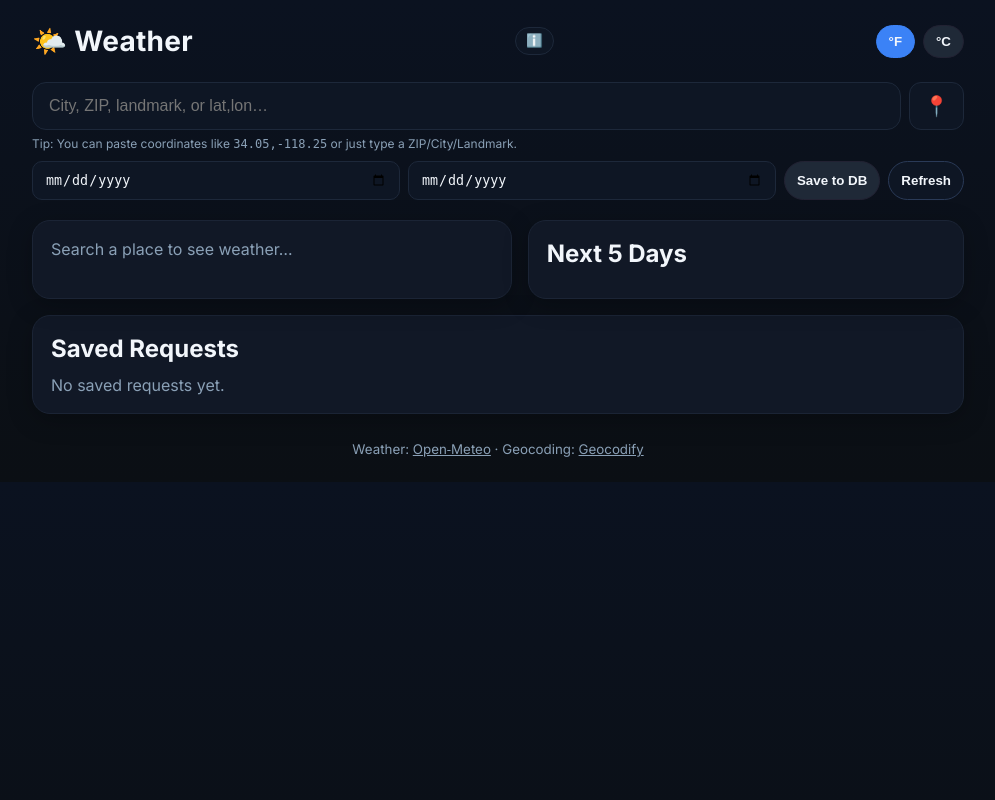
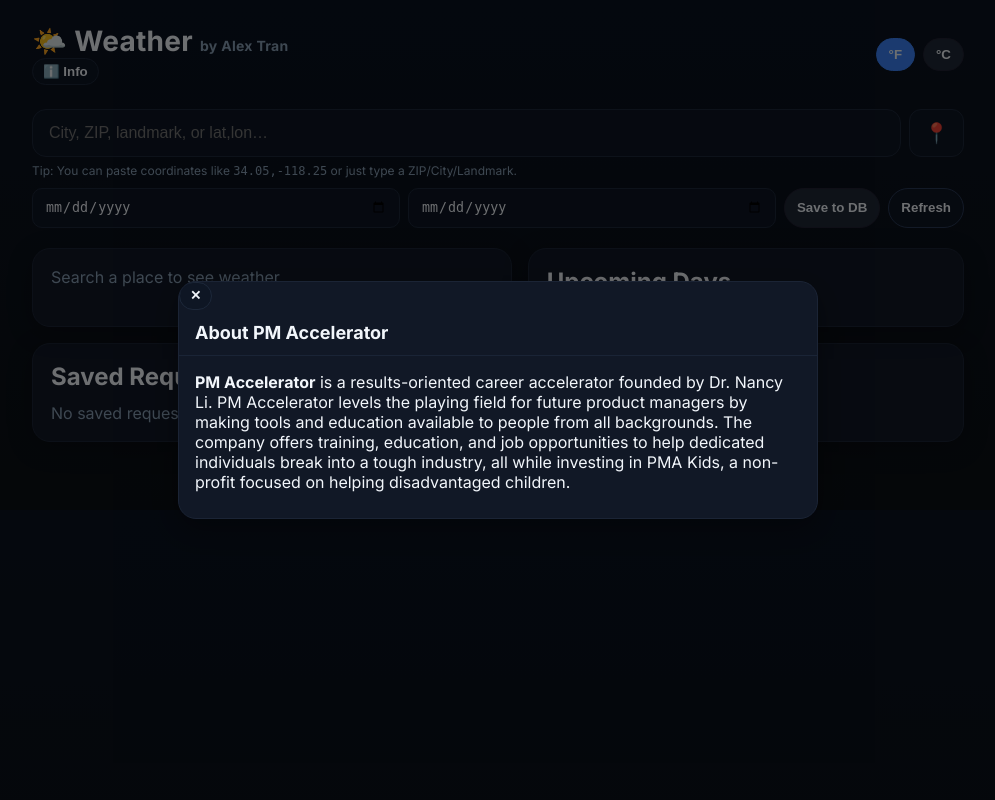
Before and after one commit to alexttran/WeatherApp, a Flask app: page / in a window 1280 px wide, after a click on "ℹ️ Info". Shown: the whole page, without its empty margins (142-1137 px from the left). Run offline with Flask 3, Linux system fonts and the light colour scheme; data that the repository does not hold is empty; some libraries are stand-ins or nearby versions.

Commit message:
Added info modal

```diff
--- a/static/styles.css
+++ b/static/styles.css
@@ -12,6 +12,7 @@
 .app { max-width: 980px; margin: 0 auto; padding: 24px; }
 .header { display: flex; align-items: center; justify-content: space-between; }
 .header h1 { margin: 0; font-size: 28px; letter-spacing: 0.3px; }
+.header .small-text { font-size: 14px; color: var(--muted); }
 .unit-toggle { display: flex; gap: 8px; }
 .pill { background: var(--pill); color: var(--text); border: 1px solid #223; border-radius: 999px; padding: 8px 12px; cursor: pointer; font-weight: 600; }
 .pill.active { background: var(--accent); border-color: var(--accent); }
--- a/templates/index.html
+++ b/templates/index.html
@@ -14,14 +14,20 @@
 <body>
   <div class="app">
     <header class="header">
-      <h1>🌤️ Weather</h1>
+      <div>
+        <h1>
+          <span>🌤️ Weather</span>
+          <span class="small-text"> by Alex Tran</span>
+        </h1>
         <button id="infoBtn"
+          type="button"
           class="icon-btn"
           aria-haspopup="dialog"
           aria-controls="infoOverlay"
           aria-expanded="false"
-        aria-label="About this app">ℹ️
+          aria-label="About this app">ℹ️ Info
         </button>
+      </div>
       <div class="unit-toggle" role="group" aria-label="Units">
         <button id="btnF" class="pill active" data-unit="fahrenheit">°F</button>
         <button id="btnC" class="pill" data-unit="celsius">°C</button>
@@ -50,7 +56,7 @@
       </section>
 
       <section class="card forecast">
-        <h2>Next 5 Days</h2>
+        <h2>Upcoming Days</h2>
         <div id="forecast" class="forecast-grid"></div>
       </section>
     </main>
@@ -64,29 +70,29 @@
 
     <footer class="footer">
       <small>
-        Weather: <a href="https://open-meteo.com/" target="_blank" rel="noreferrer">Open‑Meteo</a> ·
+        Weather: <a href="https://open-meteo.com/" target="_blank" rel="noreferrer">Open-Meteo</a> ·
         Geocoding: <a href="https://geocodify.com/" target="_blank" rel="noreferrer">Geocodify</a>
       </small>
     </footer>
   </div>
 
   <script src="{{ url_for('static', filename='app.js') }}"></script>
+
+  <!-- Info Modal Overlay-->
   <div id="infoOverlay" class="overlay" aria-hidden="true">
     <div class="modal" role="dialog" aria-modal="true" aria-labelledby="infoTitle">
+      <button id="infoClose" type="button" class="icon-btn" aria-label="Close">✕</button>
       <header class="modal-head">
-        <h3 id="infoTitle" class="modal-title">About Breeze</h3>
-        <button id="infoClose" class="icon-btn" aria-label="Close">✕</button>
+        <h3 id="infoTitle" class="modal-title">About PM Accelerator</h3>
       </header>
       <div class="modal-body">
-        <p><strong>Breeze</strong> shows current weather and a 5-day forecast using Open-Meteo. You can search by city, ZIP/postal code, landmarks, or coordinates, use your current location, and save date-range requests to the database.</p>
-        <ul>
-          <li><b>Search:</b> type a place or paste <code>lat,lon</code>; use 📍 for device location.</li>
-          <li><b>Save to DB:</b> pick a start/end date, then click “Save to DB”.</li>
-          <li><b>Saved Requests:</b> view, edit, or delete past entries.</li>
-        </ul>
-        <p style="color:#8aa0b6">Weather data courtesy of <a href="https://open-meteo.com/" target="_blank" rel="noreferrer">Open-Meteo</a>; geocoding via <a href="https://geocodify.com/" target="_blank" rel="noreferrer">Geocodify</a>.</p>
+        <p><strong>PM Accelerator</strong> is a results-oriented career accelerator founded by Dr. Nancy Li. PM Accelerator levels
+          the playing field for future product managers by making tools and education available to people from all backgrounds.
+          The company offers training, education, and job opportunities to help dedicated individuals break into a tough industry,
+          all while investing in PMA Kids, a non-profit focused on helping disadvantaged children.</p>
       </div>
     </div>
   </div>
+  <script src="{{ url_for('static', filename='app.js') }}"></script>
 </body>
 </html>
```
Also changed, not shown: static/app.js (+60 -0 lines). Lines whose indentation alone changed are shown as unchanged.
